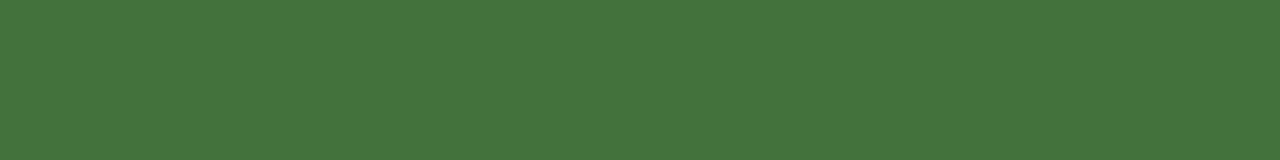
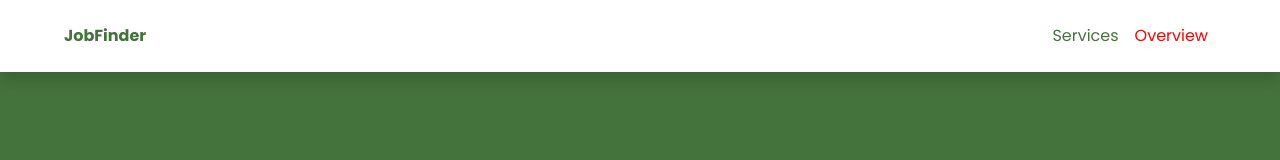
Before and after one commit to TheTeazz/jobFinder, an Angular app: page /logIn in a window 1280 px wide. Shown: the top 160 px of the page. Built offline with nearby package versions, Linux system fonts and the light colour scheme.

Commit message:
added navbar to login and sign up pages

```diff
--- a/src/app/components/dashboard/auto-apply/auto-apply.component.html
+++ b/src/app/components/dashboard/auto-apply/auto-apply.component.html
@@ -25,7 +25,7 @@
 
                 <!-- option selection -->
                 <div class="">
-                    <p>Do you want AutoJobServe to apply to jobs for you?</p>
+                    <p>Do you want JobFinder to apply to jobs for you?</p>
 
                     <form action="">
                         <input type="radio" name="select" [(ngModel)]="selected" id="yes" value="yes"
--- a/src/app/components/dashboard/side-nav/side-nav.component.html
+++ b/src/app/components/dashboard/side-nav/side-nav.component.html
@@ -10,7 +10,7 @@
     <!-- logo -->
     <div class="logo mb-5 d-flex justify-content-start align-items-center" routerLink="">
 
-        <a href="" class="link d-md-block" [style.display]="smallScreenDisplay">AutoJobServe</a>
+        <a href="" class="link d-md-block" [style.display]="smallScreenDisplay">JobFinder</a>
 
         <!-- <a href="" class="link d-md-none"
         [ngClass]="{
--- a/src/app/components/landing-page/landing-page.component.html
+++ b/src/app/components/landing-page/landing-page.component.html
@@ -5,7 +5,7 @@
     <!-- navigation bar -->
     <nav class="navbar navbar-expand-lg fixed-top shadow" style="background-color: #ffffff;">
         <div class="container-fluid d-md-flex justify-content-between mx-3 px-md-5 pt-2 pb-2">
-            <a class="navbar-brand fs-6 fw-bold" style="color: #44733C; " href="#">AutoJobServe</a>
+            <a class="navbar-brand fs-6 fw-bold" style="color: #44733C; " href="#">JobFinder</a>
             <div class="">
                 <button class="navbar-toggler" type="button" data-bs-toggle="collapse" data-bs-target="#navbarNav"
                 aria-controls="navbarNav" aria-expanded="false" aria-label="Toggle navigation">
@@ -14,14 +14,13 @@
             <div class="collapse navbar-collapse" id="navbarNav">
                 <ul class="navbar-nav ms-auto text-center">
                     <li class="nav-item">
-                        <a class="nav-link fs-6 active" style=" color: #44733C;" aria-current="page" href="#about">About
-                            Us</a>
+                        <a class="nav-link fs-6 active" style=" color: #44733C;" aria-current="page" href="#about"></a>
                     </li>
                     <li class="nav-item">
                         <a class="nav-link fs-6" style=" color: #44733C;" href="#services">Services</a>
                     </li>
                     <li class="nav-item">
-                        <a class="nav-link fs-6" style=" color: #44733C;" routerLink="/overview">How it works</a>
+                        <a class="nav-link fs-6" style=" color: red;" routerLink="/overview">Overview</a>
                     </li>
                 </ul>
             </div>
@@ -44,7 +43,7 @@
         <div
             class="hero col-md-4 d-flex flex-column align-items-center align-items-md-start justify-content-center  order-2 order-md-1 p-5">
             <p class="fs-1" style="color: #44733C;">Welcome to</p>
-            <h1 class="fw-bold fs-1" style="color: #44733C; ">AutoJobServe</h1>
+            <h1 class="fw-bold fs-1" style="color: #44733C; ">JobFinder</h1>
 
             <div class="buttons d-flex mt-3 mb-4">
                 <button class="btn btn-lg me-2 rounded-0"
--- a/src/app/components/landing-page/landing-page.component.ts
+++ b/src/app/components/landing-page/landing-page.component.ts
@@ -10,5 +10,6 @@ export class LandingPageComponent implements OnInit {
   constructor(private router: Router) { }
 
   ngOnInit(): void {
+    alert('Hello, I am not fully functional yet but you can click "ok" and see some of the mock features Tosin has embedded in me😉')
   }
 }
--- a/src/app/components/profile-page/profile-page.component.html
+++ b/src/app/components/profile-page/profile-page.component.html
@@ -201,20 +201,20 @@
                     <!-- job preference edit -->
                     <div class="d-md-flex flex-column align-items-start mt-4">
 
-                        <label for="job-type" class="mb-2">job preference:</label>
+                        <label for="job-type" class="mb-2">Job preference:</label>
 
-                        <div class="job-type">
+                        <div id="job-type">
                             <div class="d-flex">
-                                <input type="checkbox" name="" id="remote" class="me-1">
+                                <input type="checkbox" name="" id="remote" class="">
                                 <label for="remote">Remote</label>
                             </div>
                             <div class="d-flex">
-                                <input type="checkbox" name="" id="on-site" class="me-1">
+                                <input type="checkbox" name="" id="on-site" class="">
                                 <label for="on-site">Onsite </label>
                             </div>
                             <div class="d-flex">
 
-                                <input type="checkbox" name="" id="hybrid" class="me-1">
+                                <input type="checkbox" name="" id="hybrid" class="">
                                 <label for="hybrid">Hybrid </label>
                             </div>
                         </div>
--- a/src/app/login/login.component.html
+++ b/src/app/login/login.component.html
@@ -1,4 +1,32 @@
 <div class="container-fluid">
+
+        <!-- navigation bar -->
+        <nav class="navbar navbar-expand-lg fixed-top shadow" style="background-color: #ffffff;">
+            <div class="container-fluid d-md-flex justify-content-between mx-3 px-md-5 pt-2 pb-2">
+                <a class="navbar-brand fs-6 fw-bold" style="color: #44733C; " href="#">JobFinder</a>
+                <div class="">
+                    <button class="navbar-toggler" type="button" data-bs-toggle="collapse" data-bs-target="#navbarNav"
+                    aria-controls="navbarNav" aria-expanded="false" aria-label="Toggle navigation">
+                    <span class="navbar-toggler-icon"></span>
+                </button>
+                <div class="collapse navbar-collapse" id="navbarNav">
+                    <ul class="navbar-nav ms-auto text-center">
+                        <li class="nav-item">
+                            <a class="nav-link fs-6 active" style=" color: #44733C;" aria-current="page" href="#about"></a>
+                        </li>
+                        <li class="nav-item">
+                            <a class="nav-link fs-6" style=" color: #44733C;" href="#services">Services</a>
+                        </li>
+                        <li class="nav-item">
+                            <a class="nav-link fs-6" style=" color: red;" routerLink="/overview">Overview</a>
+                        </li>
+                    </ul>
+                </div>
+                </div>
+
+
+            </div>
+        </nav>
 
     <div class="row d-flex align-items-center justify-content-center" style="background-color: #44733C; height: 100vh;">
 
--- a/src/app/notifications/notifications.component.css
+++ b/src/app/notifications/notifications.component.css
@@ -27,6 +27,17 @@
 
 
 /* content */
+.return{
+    border: 1px solid red;
+}
+.bell{
+    position: absolute;
+    left: 50%;
+    top: 80px;
+}
+.fa-bell-o{
+    color: #44733C;
+}
 .header{
     background-color: #498A3F;
     color: white;
@@ -37,9 +48,11 @@
 img{
     max-width: 75%;
 }
-.btn{
+.fa-long-arrow-left{
+    width: 50px;
     background-color: #D9D9D9;
 }
+
 .fa-envelope{
     color: yellow;
 }
--- a/src/app/notifications/notifications.component.html
+++ b/src/app/notifications/notifications.component.html
@@ -33,13 +33,17 @@
 
 
     <!-- back button -->
-    <div class="return ms-2 mt-3 mb-3 mb-md-4">
-        <button class="btn" routerLinkActive="active"><i class="fa fa-long-arrow-left" aria-hidden="true"></i></button>
-    </div>
+    <i class="fa fa-long-arrow-left d-inline-block p-3 mt-4 mb-4 rounded" aria-hidden="true"></i>
+
+        <div class="bell">
+            <i class="fa fa-bell-o fa-3x mb-2 mt-2" aria-hidden="true"></i>
+        </div>
+
 
 
 
     <!-- content -->
+
     <div class="container mb-4">
 
 
--- a/src/app/sign-up/sign-up.component.html
+++ b/src/app/sign-up/sign-up.component.html
@@ -1,4 +1,32 @@
 <div class="container-fluid row d-flex align-items-center justify-content-center" style="background-color: #44733C; height: 100vh;">
+
+
+        <!-- navigation bar -->
+        <nav class="navbar navbar-expand-lg fixed-top shadow" style="background-color: #ffffff;">
+            <div class="container-fluid d-md-flex justify-content-between mx-3 px-md-5 pt-2 pb-2">
+                <a class="navbar-brand fs-6 fw-bold" style="color: #44733C; " href="#">JobFinder</a>
+                <div class="">
+                    <button class="navbar-toggler" type="button" data-bs-toggle="collapse" data-bs-target="#navbarNav"
+                    aria-controls="navbarNav" aria-expanded="false" aria-label="Toggle navigation">
+                    <span class="navbar-toggler-icon"></span>
+                </button>
+                <div class="collapse navbar-collapse" id="navbarNav">
+                    <ul class="navbar-nav ms-auto text-center">
+                        <li class="nav-item">
+                            <a class="nav-link fs-6 active" style=" color: #44733C;" aria-current="page" href="#about"></a>
+                        </li>
+                        <li class="nav-item">
+                            <a class="nav-link fs-6" style=" color: #44733C;" href="#services">Services</a>
+                        </li>
+                        <li class="nav-item">
+                            <a class="nav-link fs-6" style=" color: red;" routerLink="/overview">Overview</a>
+                        </li>
+                    </ul>
+                </div>
+                </div>
+
+            </div>
+        </nav>
 
     <div class="row d-flex align-items-center justify-content-center  py-sm-4">
 
```
